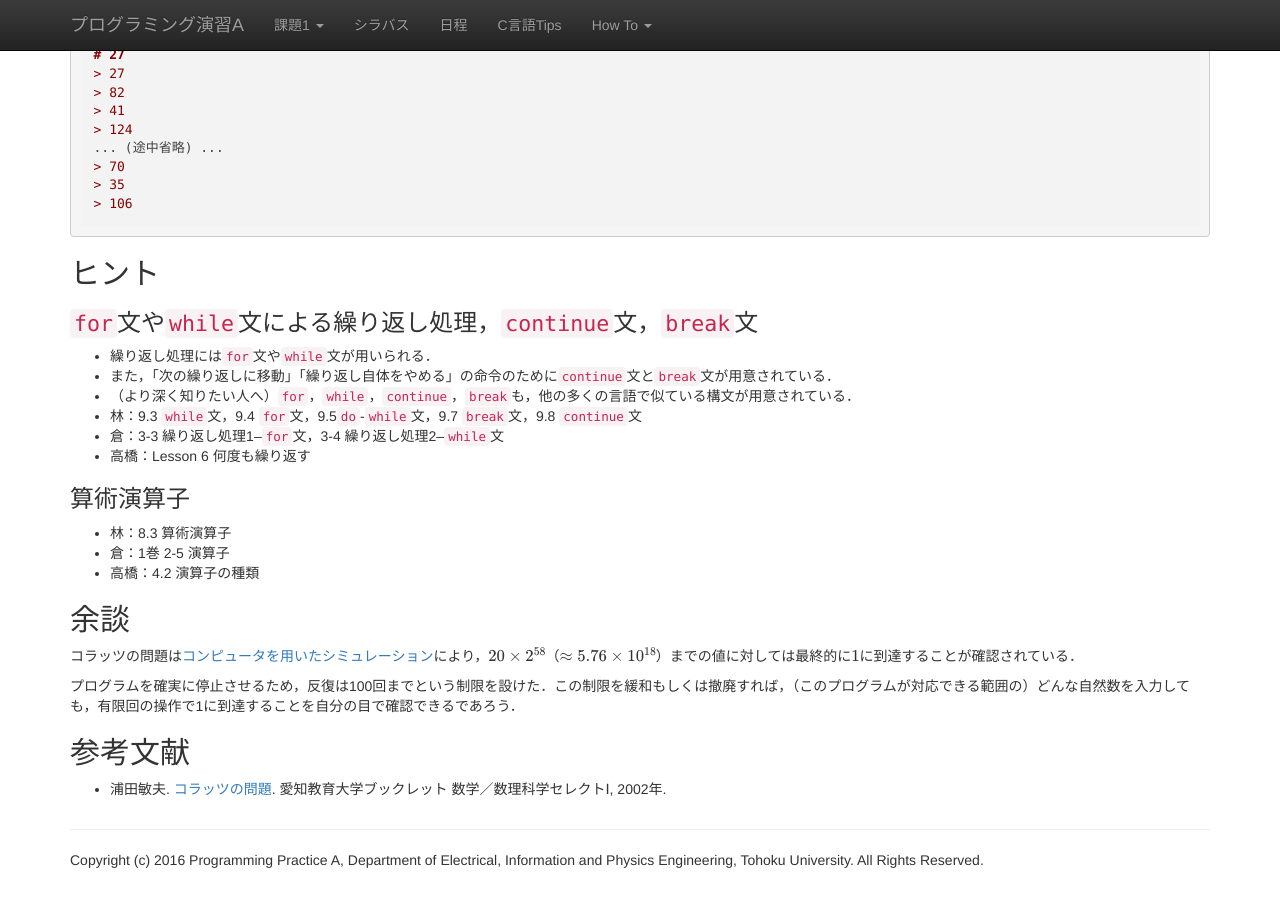
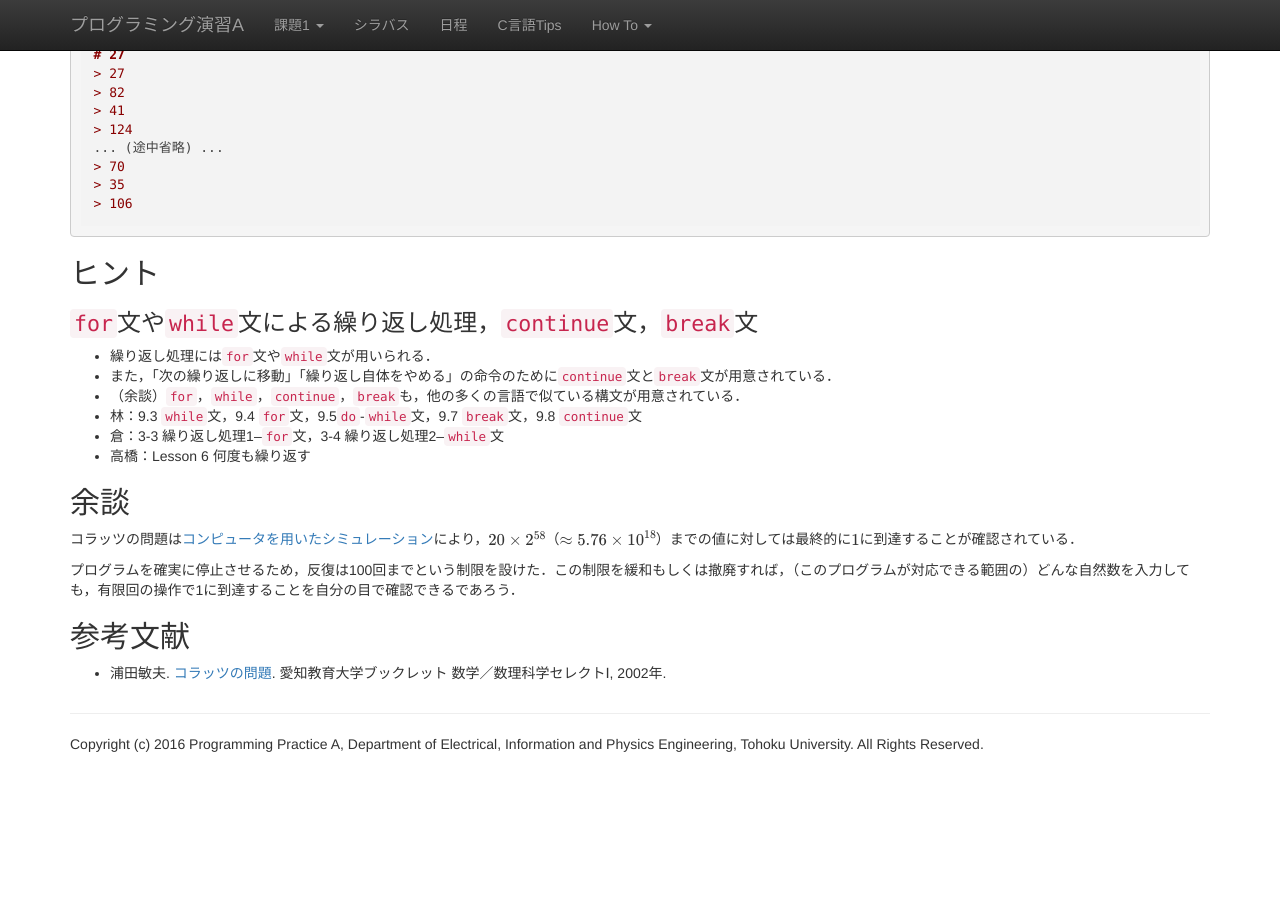
Before and after one commit to ecei-tohoku/ppa-public, a Jekyll site: the page built from kadai1/p12.md, in a window 1280 px wide and 900 px high, scrolled down 1053 px. Built offline with Jekyll 4.4.1, drawn with Linux system fonts in a browser that asks for light colours; nearby versions of some CDN libraries; formulas are drawn with MathJax 3; after the commit the page ends 1837 px from its top, so only the background shows below that.

Commit message:
modify: 課題1-2 ヒント

```diff
--- a/kadai1/p12.md
+++ b/kadai1/p12.md
@@ -73,16 +73,10 @@ $$
 
 - 繰り返し処理には`for`文や`while`文が用いられる．
 - また，「次の繰り返しに移動」「繰り返し自体をやめる」の命令のために`continue`文と`break`文が用意されている．
-- （より深く知りたい人へ）`for`，`while`，`continue`，`break`も，他の多くの言語で似ている構文が用意されている．
+- （余談）`for`，`while`，`continue`，`break`も，他の多くの言語で似ている構文が用意されている．
 - 林：9.3 `while`文，9.4 `for`文，9.5`do`-`while`文，9.7 `break`文，9.8 `continue`文
 - 倉：3-3 繰り返し処理1--`for`文，3-4 繰り返し処理2--`while`文
 - 高橋：Lesson 6 何度も繰り返す
-
-### 算術演算子
-
-- 林：8.3 算術演算子
-- 倉：1巻 2-5 演算子
-- 高橋：4.2 演算子の種類
 
 ## 余談
 
```
